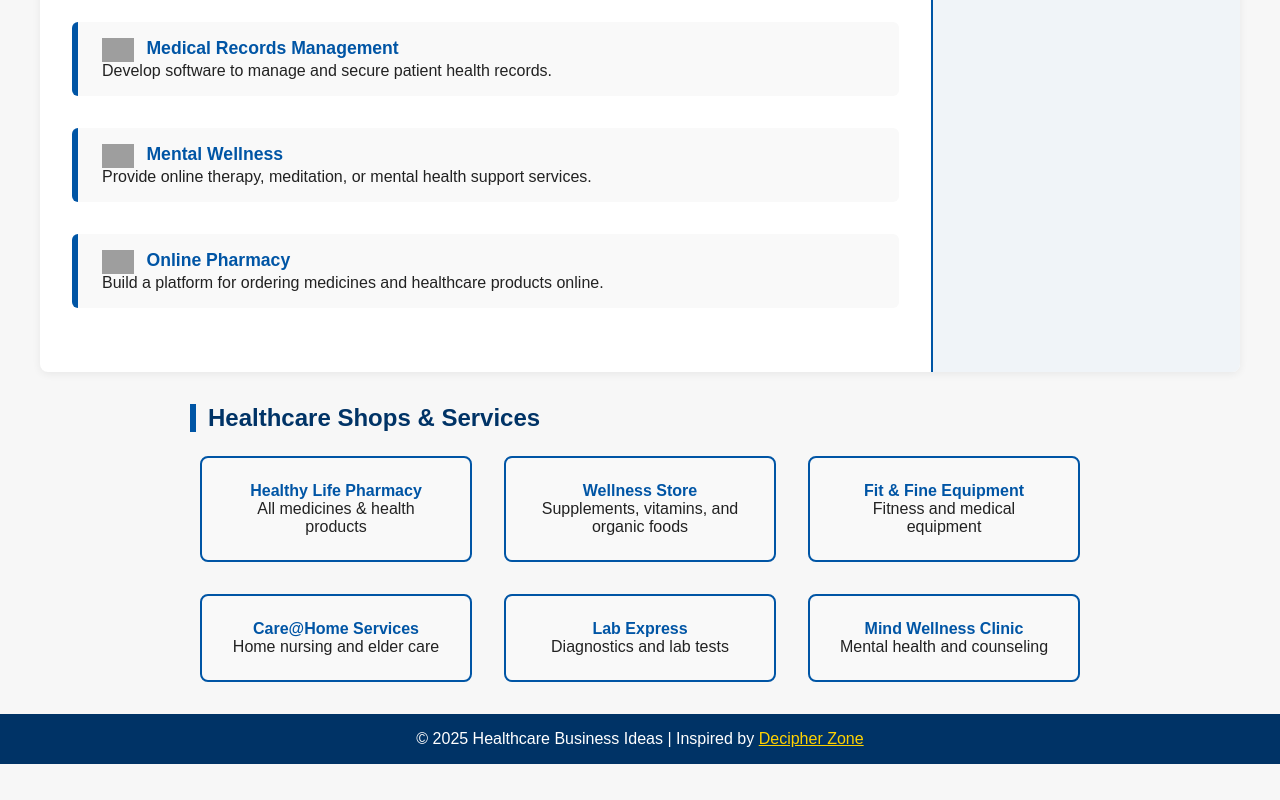
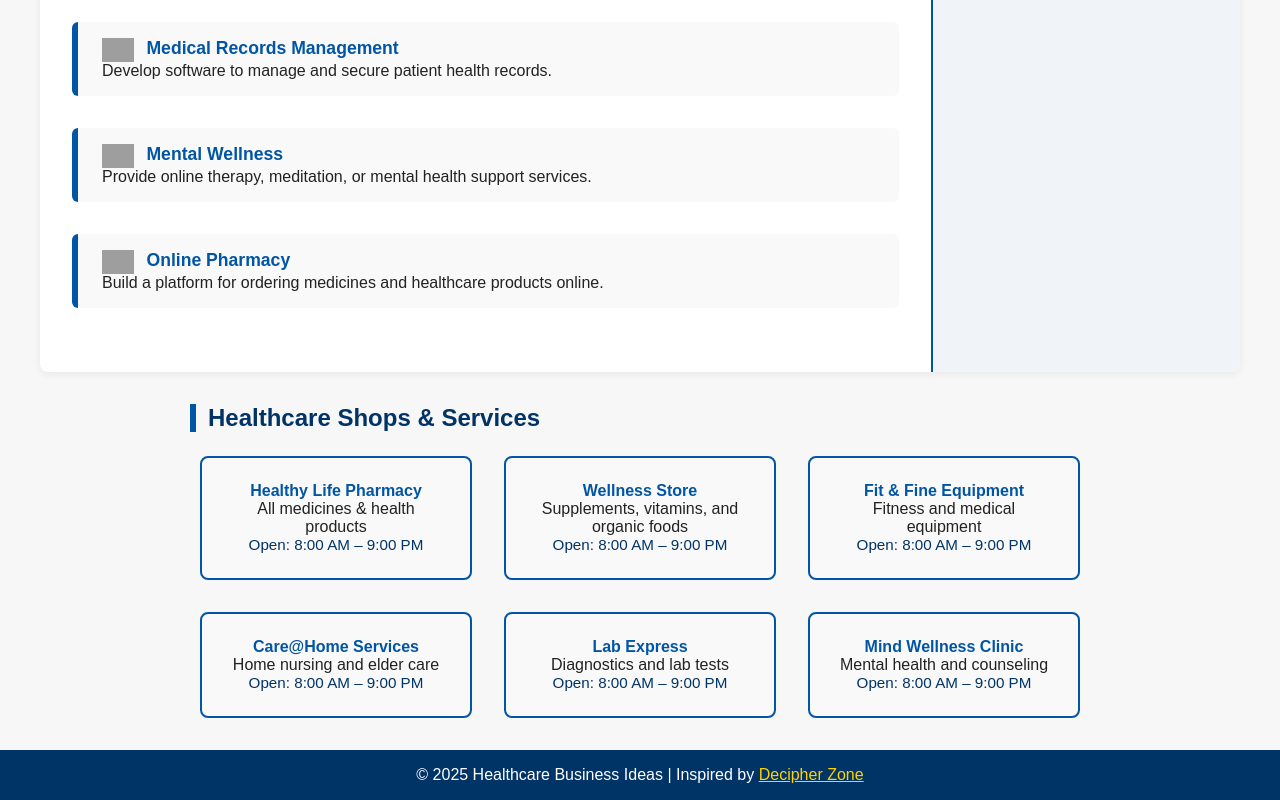
Before and after one commit to shwetaa24/healthcare, a plain HTML site: page healthcare.html in a window 1280 px wide. Shown: the part 1214-2014 px from the top of the page. Before the commit the page ends 1978 px from the top, so only its background shows below. Drawn offline with Linux system fonts and the light colour scheme; grey boxes are pictures that could not be loaded.

Commit message:
first commit

```diff
--- a/healthcare.html
+++ b/healthcare.html
@@ -124,22 +124,22 @@
     </h2>
     <ul style="display: flex; flex-wrap: wrap; gap: 2em; list-style: none; padding: 0; justify-content: center;">
       <li style="background:#f9f9f9; border:2px solid #0055a5; border-radius:8px; padding:1.5em; width:220px; text-align:center;">
-        <b style="color:#0055a5;">Healthy Life Pharmacy</b><br>All medicines & health products
+        <b style="color:#0055a5;">Healthy Life Pharmacy</b><br>All medicines & health products<br><span style="color:#003366; font-size:0.95em;">Open: 8:00 AM – 9:00 PM</span>
       </li>
       <li style="background:#f9f9f9; border:2px solid #0055a5; border-radius:8px; padding:1.5em; width:220px; text-align:center;">
-        <b style="color:#0055a5;">Wellness Store</b><br>Supplements, vitamins, and organic foods
+        <b style="color:#0055a5;">Wellness Store</b><br>Supplements, vitamins, and organic foods<br><span style="color:#003366; font-size:0.95em;">Open: 8:00 AM – 9:00 PM</span>
       </li>
       <li style="background:#f9f9f9; border:2px solid #0055a5; border-radius:8px; padding:1.5em; width:220px; text-align:center;">
-        <b style="color:#0055a5;">Fit & Fine Equipment</b><br>Fitness and medical equipment
+        <b style="color:#0055a5;">Fit & Fine Equipment</b><br>Fitness and medical equipment<br><span style="color:#003366; font-size:0.95em;">Open: 8:00 AM – 9:00 PM</span>
       </li>
       <li style="background:#f9f9f9; border:2px solid #0055a5; border-radius:8px; padding:1.5em; width:220px; text-align:center;">
-        <b style="color:#0055a5;">Care@Home Services</b><br>Home nursing and elder care
+        <b style="color:#0055a5;">Care@Home Services</b><br>Home nursing and elder care<br><span style="color:#003366; font-size:0.95em;">Open: 8:00 AM – 9:00 PM</span>
       </li>
       <li style="background:#f9f9f9; border:2px solid #0055a5; border-radius:8px; padding:1.5em; width:220px; text-align:center;">
-        <b style="color:#0055a5;">Lab Express</b><br>Diagnostics and lab tests
+        <b style="color:#0055a5;">Lab Express</b><br>Diagnostics and lab tests<br><span style="color:#003366; font-size:0.95em;">Open: 8:00 AM – 9:00 PM</span>
       </li>
       <li style="background:#f9f9f9; border:2px solid #0055a5; border-radius:8px; padding:1.5em; width:220px; text-align:center;">
-        <b style="color:#0055a5;">Mind Wellness Clinic</b><br>Mental health and counseling
+        <b style="color:#0055a5;">Mind Wellness Clinic</b><br>Mental health and counseling<br><span style="color:#003366; font-size:0.95em;">Open: 8:00 AM – 9:00 PM</span>
       </li>
     </ul>
   </section>
```
